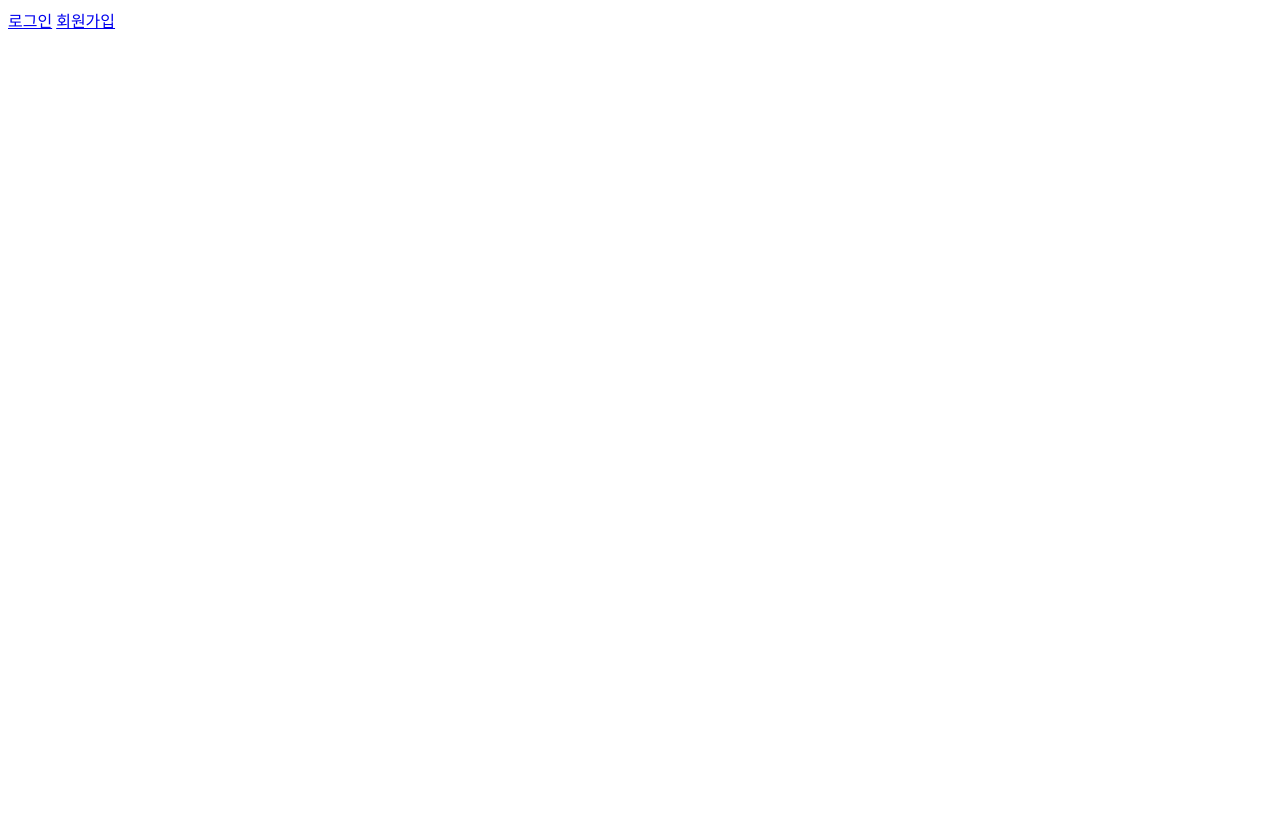
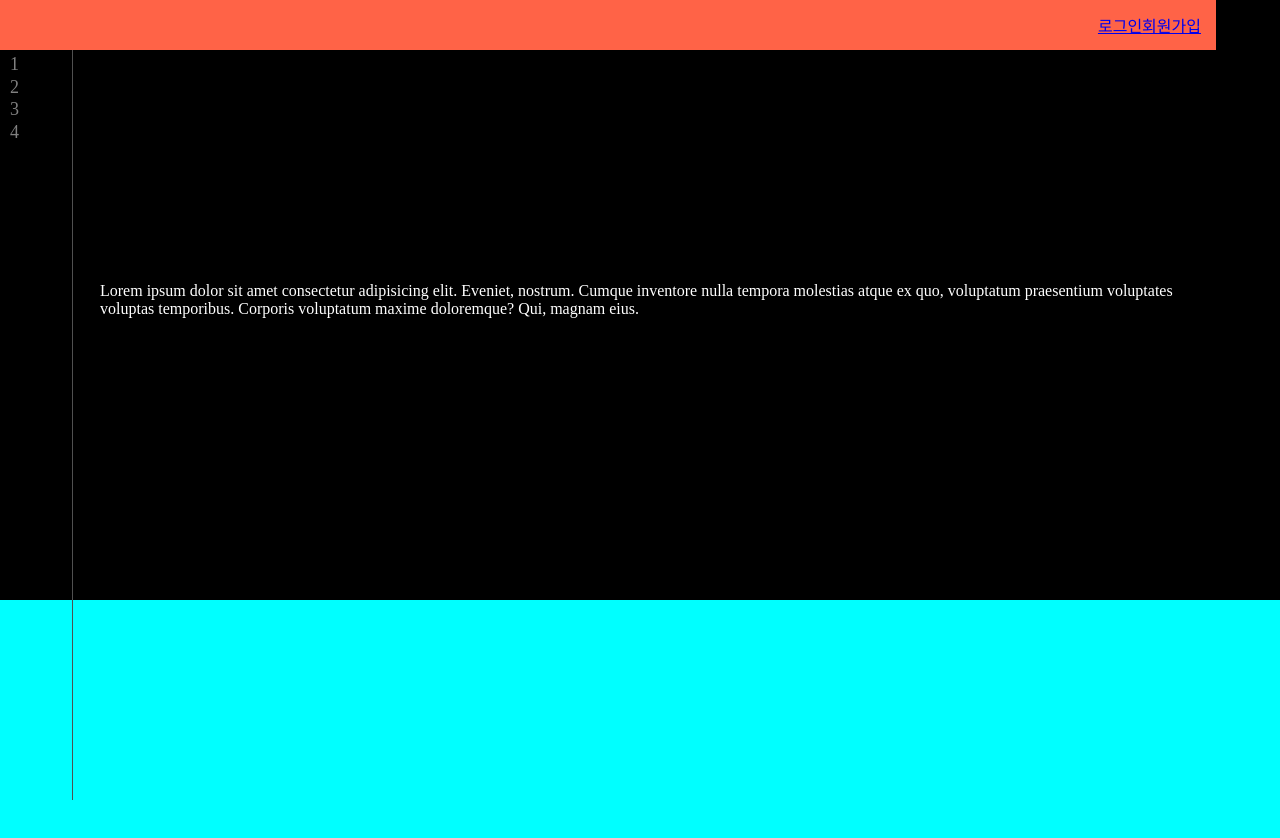
Before and after one commit to duseh729/cat-adventure-web, a plain HTML site: page frontend/index.ejs in a window 1280 px wide. Before the commit the page ends 800 px from the top, so only its background shows below. Drawn offline with nearby package versions, Linux system fonts and the light colour scheme; files that its build step writes are made by us from their sources; files whose address does not match are found by name.

Commit message:
feat: 메인 레이아웃 구현

```diff
--- a/frontend/index.ejs
+++ b/frontend/index.ejs
@@ -4,15 +4,47 @@
     <meta charset="UTF-8" />
     <meta name="viewport" content="width=device-width, initial-scale=1.0" />
     <title>Document</title>
+    <link rel="stylesheet" href="css/header.css" />
+    <link rel="stylesheet" href="css/default.css" />
+    <link rel="stylesheet" href="css/contents.css" />
   </head>
   <body>
     <header>
-      <nav><div class="logo"></div></nav>
+      <!-- 네비게이션바 -->
+      <nav class="navbar" id="navbar">
+        <div class="logo"><h1>Logo</h1></div>
+        <ul>
+          <li><span>1</span></li>
+          <li><span>2</span></li>
+          <li><span>3</span></li>
+          <li><span>4</span></li>
+        </ul>
+      </nav>
+      <!-- 네브바 옆 헤더 -->
+      <div class="fixed-header" id="fixed-header">
+        <div id="nickname"></div>
+        <a href="login" id="login">로그인</a>
+        <a href="signup" id="signup">회원가입</a>
+        <button id="logout">로그아웃</button>
+      </div>
     </header>
-    <div id="nickname"></div>
-    <a href="login" id="login">로그인</a>
-    <a href="signup" id="signup">회원가입</a>
-    <button id="logout">로그아웃</button>
+
+    <section>
+      <!-- 네비게이션바 위치에 따른 컨텐츠 위치 조정 -->
+      <div id="contents-position">
+        <div class="main-info">
+          <div class="first-main-contents">
+            <p>
+              Lorem ipsum dolor sit amet consectetur adipisicing elit. Eveniet, nostrum. Cumque inventore nulla tempora molestias atque ex quo, voluptatum
+              praesentium voluptates voluptas temporibus. Corporis voluptatum maxime doloremque? Qui, magnam eius.
+            </p>
+          </div>
+          <div class="second-main-contents"></div>
+          <div class="temp-image-wrapper"><img class="temp-image" src="img/temp.jpg" alt="temp" /></div>
+        </div>
+      </div>
+    </section>
     <script src="js/index.js"></script>
+    <script src="js/header.js"></script>
   </body>
 </html>
--- /dev/null
+++ b/frontend/public/css/contents.css
@@ -0,0 +1,22 @@
+.main-info .temp-image-wrapper {
+  width: 100%;
+}
+.main-info .temp-image {
+  position: fixed;
+  width: 100%;
+  height: 600px;
+}
+.first-main-contents {
+  height: 600px;
+  background-color: rgb(0, 0, 0);
+  /* opacity: 0.5; */
+  color: white;
+  padding: 0px 100px;
+  display: flex;
+  align-items: center;
+}
+
+.second-main-contents {
+  height: 600px;
+  background-color: aqua;
+}
--- /dev/null
+++ b/frontend/public/css/default.css
@@ -0,0 +1,12 @@
+body {
+  margin: 0;
+}
+
+div {
+  box-sizing: border-box;
+}
+
+h1,
+p {
+  margin: 0;
+}
--- /dev/null
+++ b/frontend/public/css/header.css
@@ -0,0 +1,43 @@
+.navbar {
+  position: fixed;
+  left: 0;
+  top: 0;
+  height: 100%;
+  border-right: #505050 1px solid;
+}
+
+.navbar h1 {
+  padding-top: 10px;
+  padding-left: 10px;
+  padding-right: 10px;
+}
+
+.navbar ul {
+  list-style: none;
+  padding: 0;
+}
+
+.navbar ul li {
+  font-size: 18px;
+  color: gray;
+}
+.navbar ul li:hover {
+  background-color: #eee;
+}
+
+.navbar span {
+  padding: 7px 10px;
+  vertical-align: middle;
+}
+
+/* 네브바 옆 헤더 */
+.fixed-header {
+  position: fixed;
+  width: 95%;
+  height: 50px;
+  padding: 15px;
+  display: flex;
+  justify-content: right;
+  align-items: center;
+  background-color: tomato;
+}
```
Also changed, not shown: frontend/public/js/header.js (added, +11 -0 lines), 1 other file.
